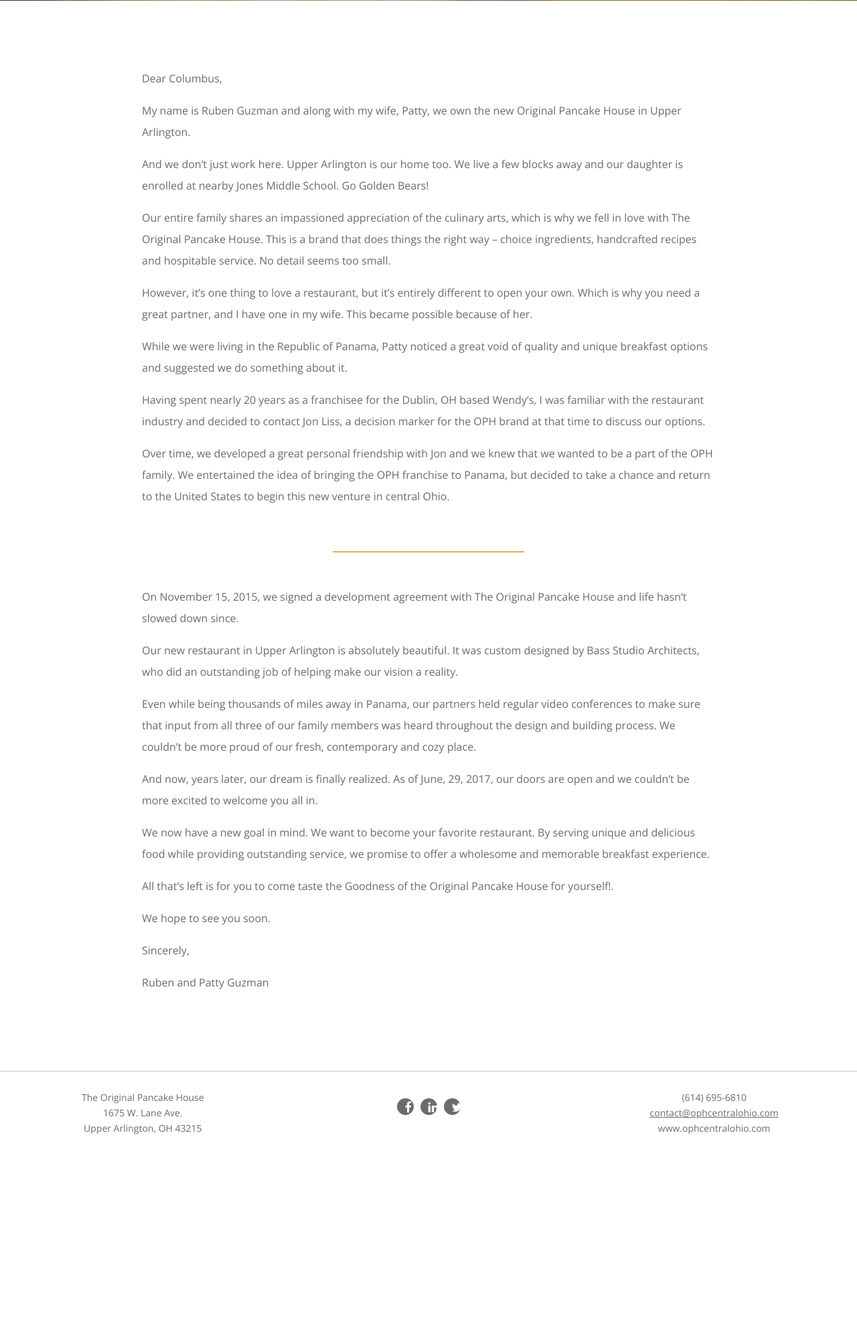
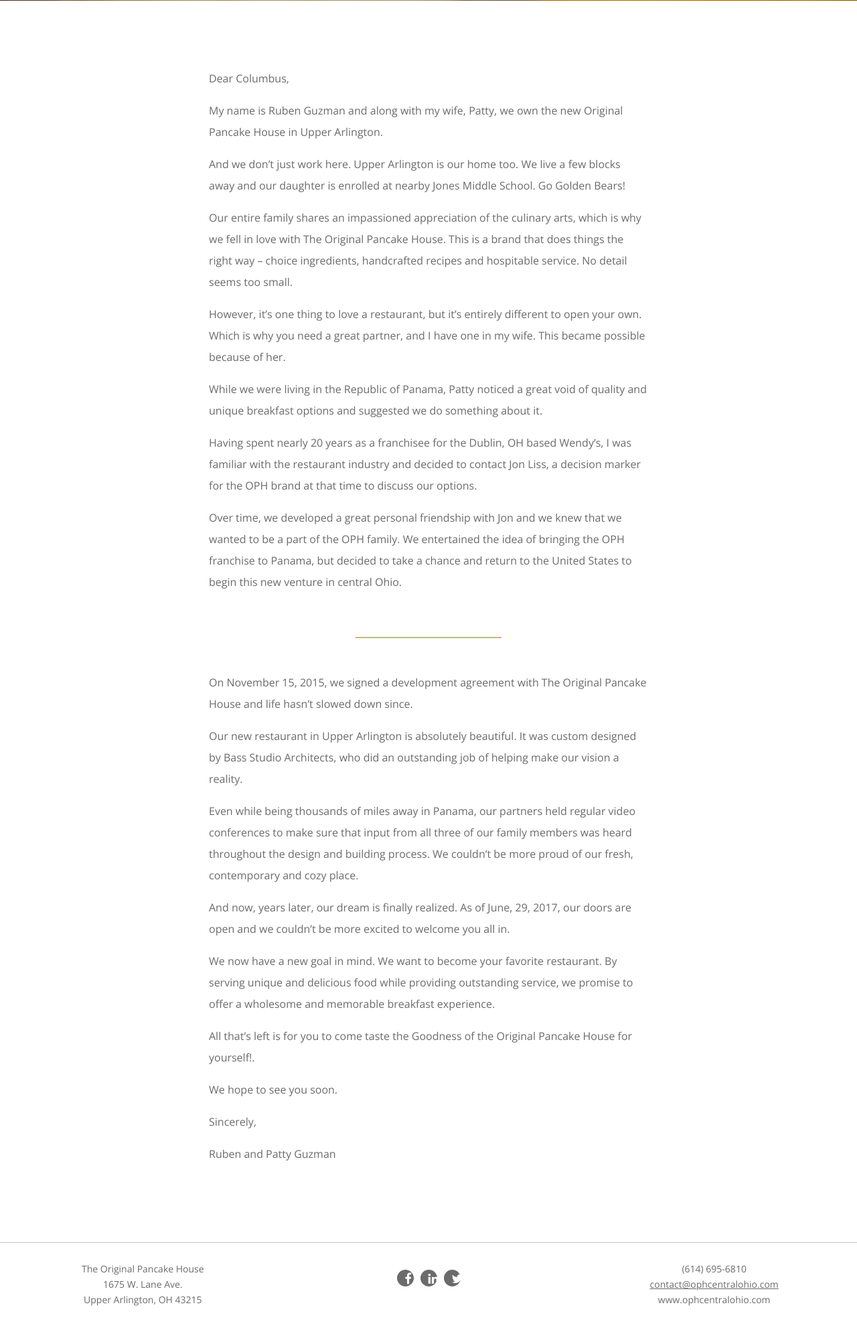
Before and after one commit to jamerine/oph_2, a Rails app: page /abouts in a window 1280 px wide. Shown: the part 399-2394 px from the top of the page at 67% size. Before the commit the page ends 2093 px from the top, so only its background shows below. Run offline with Rails 7, Linux system fonts and the light colour scheme; style sheets or scripts are compiled from the project's sources; some libraries are stand-ins or nearby versions.

Commit message:
higher margins

```diff
--- a/app/assets/stylesheets/about.scss
+++ b/app/assets/stylesheets/about.scss
@@ -37,8 +37,8 @@
 #about-section {
   margin-top: 50px;
   margin-bottom: 50px;
-  margin-left: 200px;
-  margin-right: 200px;
+  margin-left: 300px;
+  margin-right: 300px;
 
   p {
     color: $primary_gray;
```
